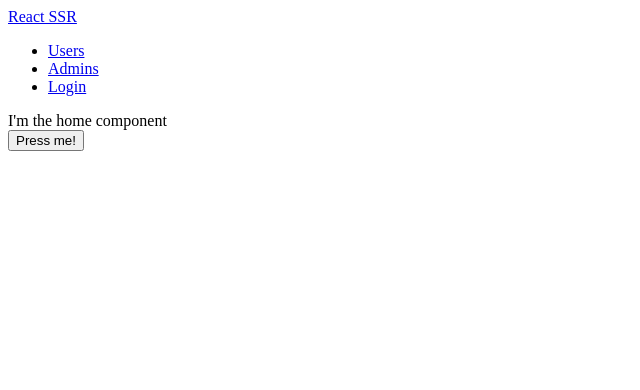
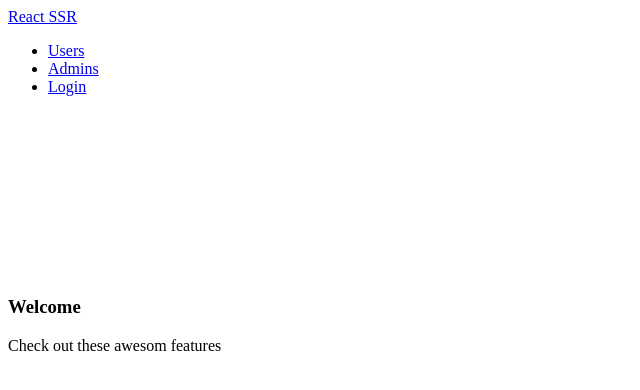
Before and after one commit to hsimao/SSR-React, a React app: page / in a window 1280 px wide. Shown: the top 390 px of the page, without its empty margins (0-640 px from the left). Built offline with nearby package versions, Linux system fonts and the light colour scheme; the HTML template or start-up script is replaced by a standard one.

Commit message:
feat: edit home page style

```diff
--- a/src/client/pages/HomePage.js
+++ b/src/client/pages/HomePage.js
@@ -2,9 +2,9 @@
 
 const Home = () => {
   return (
-    <div>
-      <div>I'm the home component</div>
-      <button onClick={() => console.log('Hi there!')}>Press me!</button>
+    <div className='center-align' style={{ marginTop: '200px' }}>
+      <h3>Welcome</h3>
+      <p>Check out these awesom features</p>
     </div>
   )
 }
```
